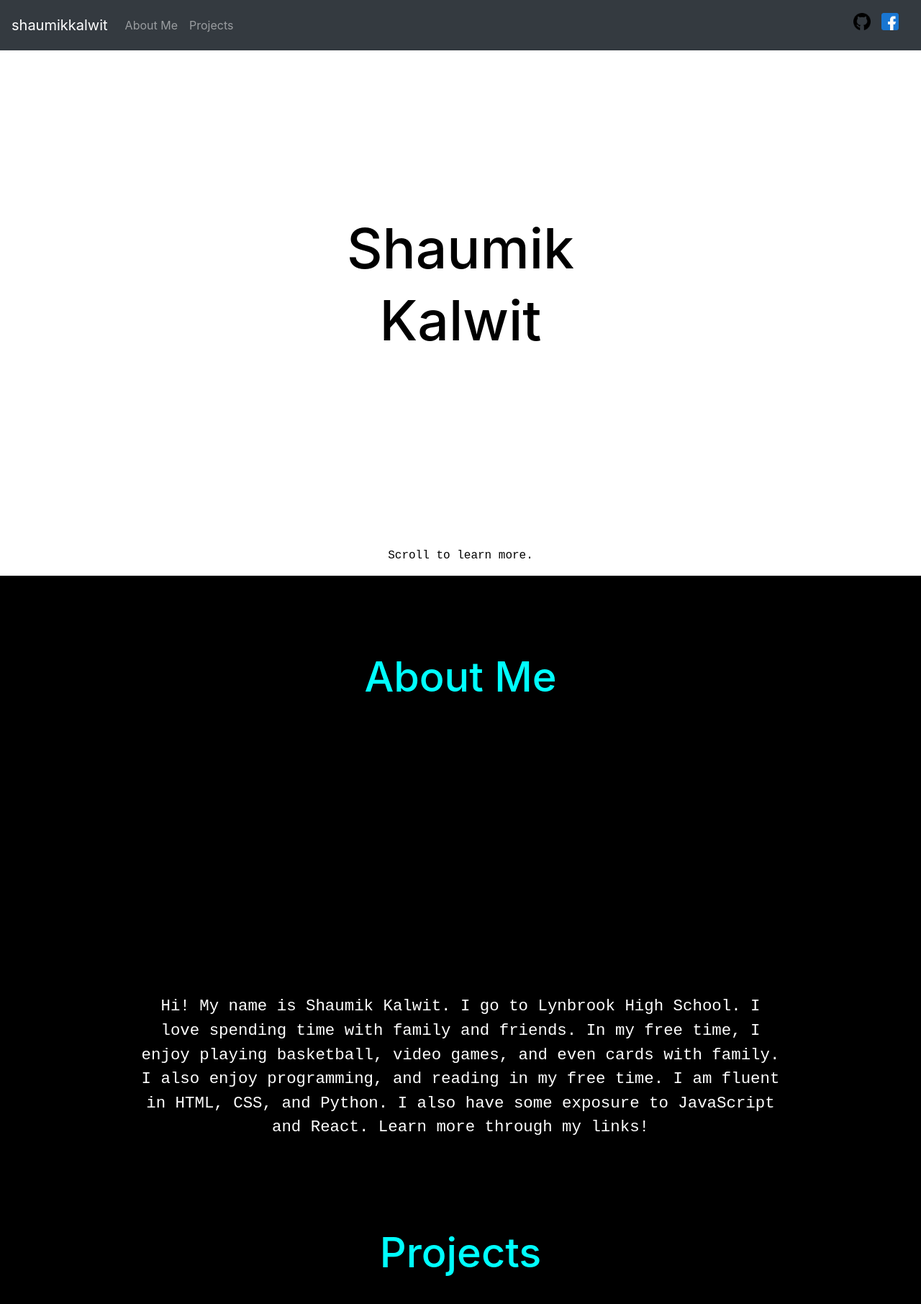
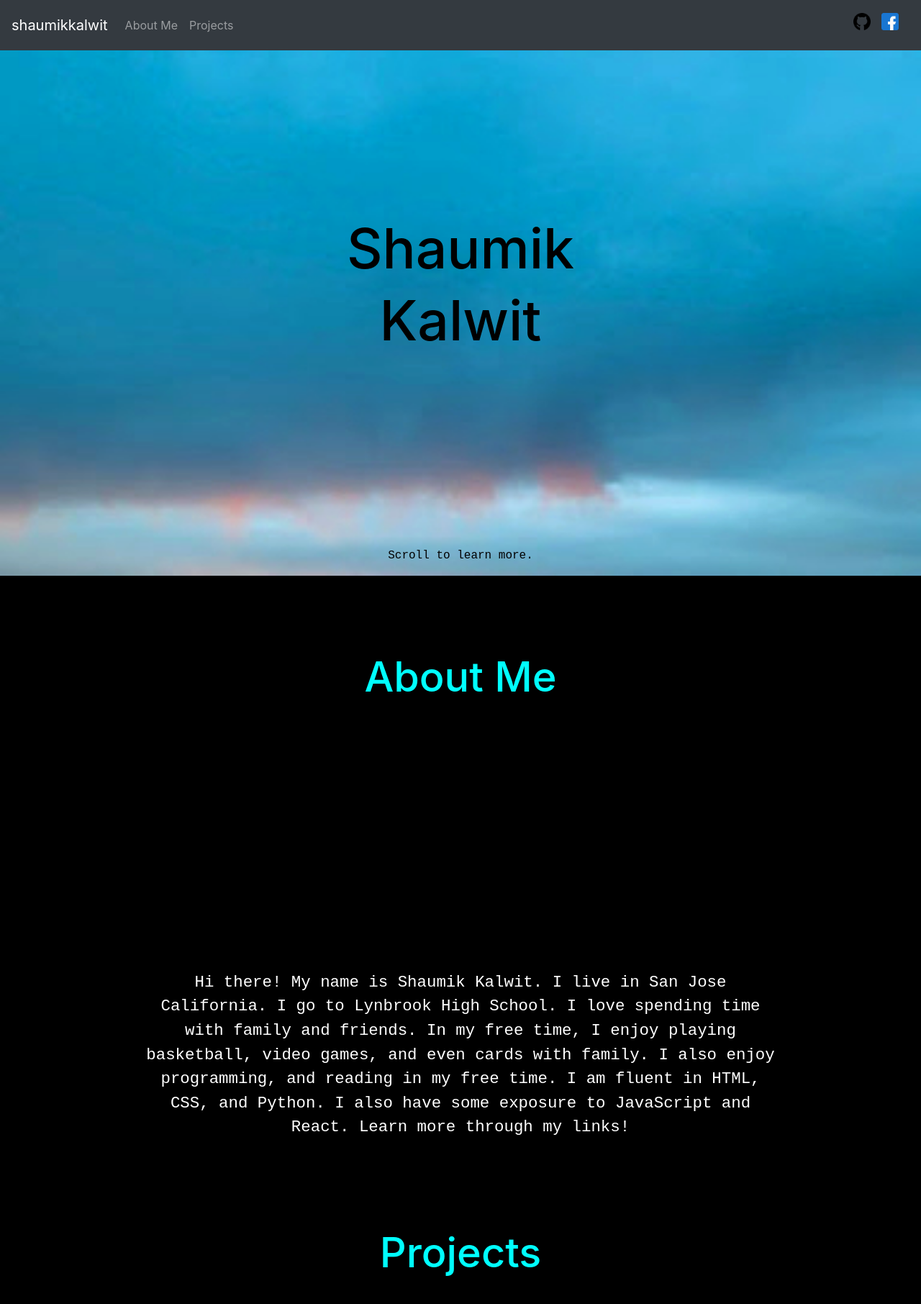
Before and after one commit to shaumikkalwit/shaumikkalwit.github.io, a React (Create React App) app in the folder frontend/: page / in a window 1280 px wide. Shown: the top 1812 px of the page at 72% size. Built offline with nearby package versions, Linux system fonts and the light colour scheme.

Commit message:
added background picture

```diff
--- a/frontend/src/App.js
+++ b/frontend/src/App.js
@@ -48,11 +48,11 @@ class App extends React.Component {
        <Section>
         <AboutTitle>About Me</AboutTitle>
 
-        <AboutText>Hi! My name is Shaumik Kalwit. I go to Lynbrook High School. I love spending
-        time with family and friends. In my free time, I enjoy playing basketball, video games,
-        and even cards with family. I also enjoy programming, and reading in my free time.
-        I am fluent in HTML, CSS, and Python. I also have some exposure to JavaScript and React.
-        Learn more through my links!</AboutText>
+        <AboutText>Hi there! My name is Shaumik Kalwit. I live in San Jose California.
+        I go to Lynbrook High School. I love spending time with family and friends. In my
+        free time, I enjoy playing basketball, video games, and even cards with family. I
+        also enjoy programming, and reading in my free time. I am fluent in HTML, CSS, and
+        Python. I also have some exposure to JavaScript and React. Learn more through my links!</AboutText>
        </Section>
 
        <div id="Projects"></div>
--- a/frontend/src/components/LandingPage.js
+++ b/frontend/src/components/LandingPage.js
@@ -1,7 +1,14 @@
 import React from 'react';
 import styled from 'styled-components';
+import Background from "../images/background1.jpg";
 
 const Container = styled.div`
+
+ 	background-image: url(${Background});
+  	background-repeat: no-repeat;
+  	background-attachment: fixed;
+  	background-size: cover;
+  	background-position: 43% 50%;
 
 	width: 100vw;
 	height: 100vh;
```
Also changed, not shown: frontend/src/images/background.jpeg (added), frontend/src/images/background1.jpg (added).
